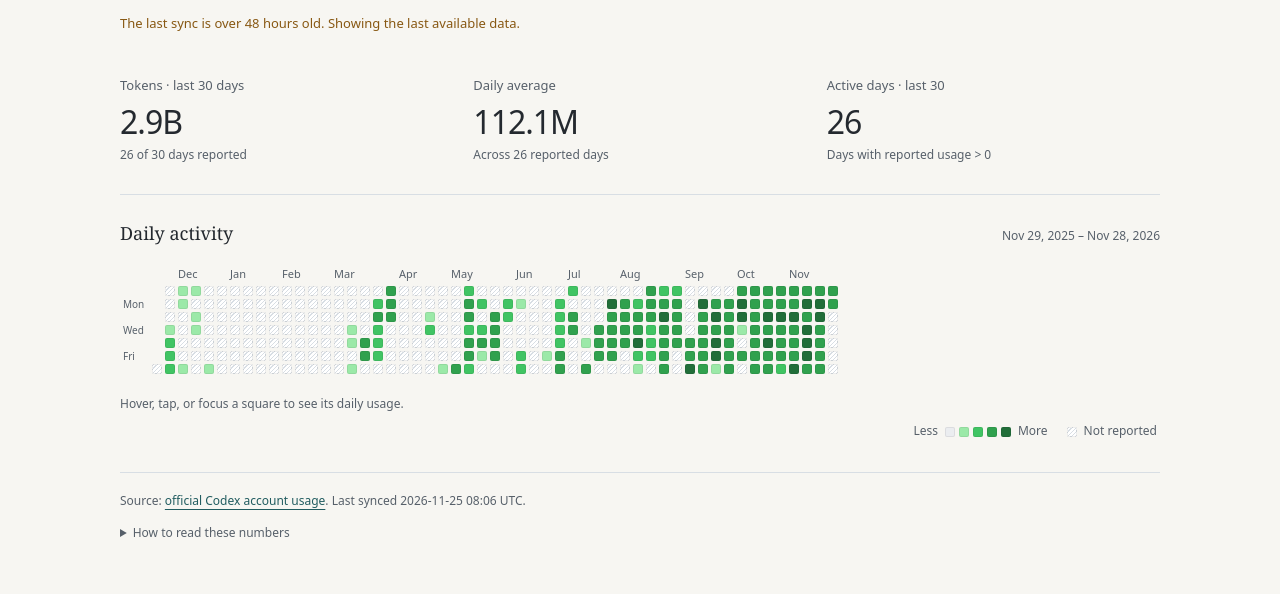
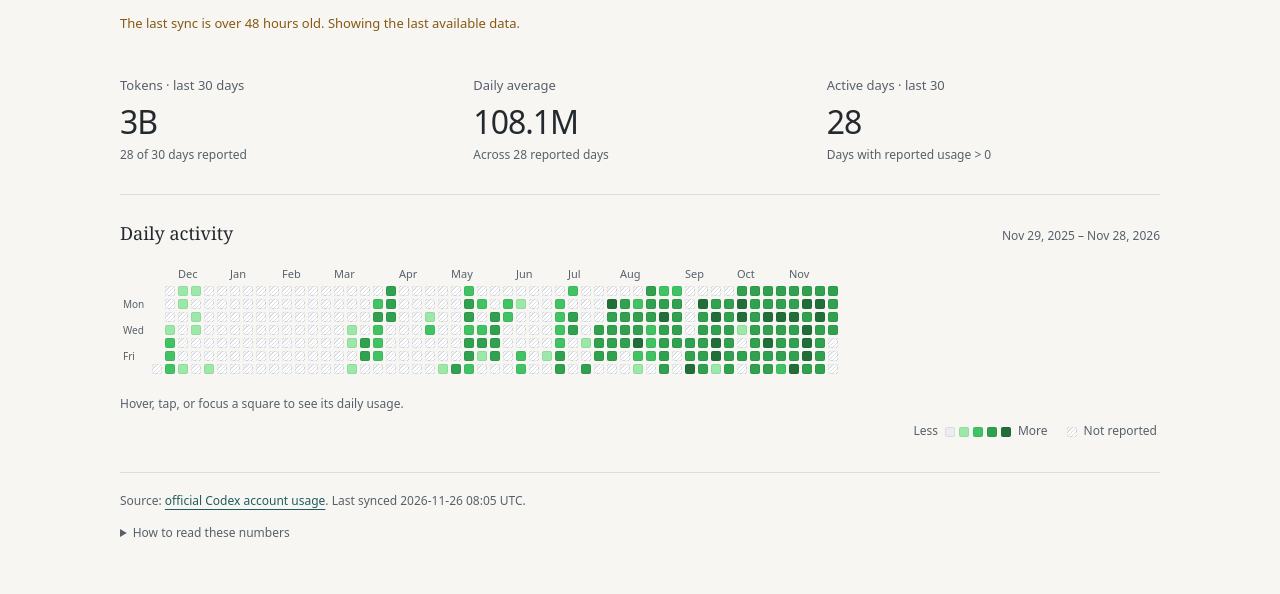
Before and after one commit to jzstark/jzstark.github.io, a Jekyll site: the page built from activity.html, in a window 1280 px wide. Shown: the part 351-945 px from the top of the page. Built offline with Jekyll 4.4.1, drawn with Linux system fonts in a browser that asks for light colours; part of the change alters nothing that is shown.

Commit message:
Update Codex daily activity

```diff
--- a/assets/data/codex-usage.json
+++ b/assets/data/codex-usage.json
@@ -5,12 +5,12 @@
     "name": "Codex account usage",
     "url": "https://learn.chatgpt.com/docs/app-server#7-token-usage-chatgpt"
   },
-  "updated_at": "2026-11-25T08:06:20Z",
+  "updated_at": "2026-11-26T08:05:21Z",
   "summary": {
-    "lifetimeTokens": 8758109224,
+    "lifetimeTokens": 8869469634,
     "peakDailyTokens": 339455959,
-    "currentStreakDays": 44,
-    "longestStreakDays": 44
+    "currentStreakDays": 46,
+    "longestStreakDays": 46
   },
   "days": [
     {
@@ -676,6 +676,14 @@
     {
       "date": "2026-11-23",
       "tokens": 55592170
+    },
+    {
+      "date": "2026-11-24",
+      "tokens": 66988326
+    },
+    {
+      "date": "2026-11-25",
+      "tokens": 44372084
     }
   ]
 }
```
